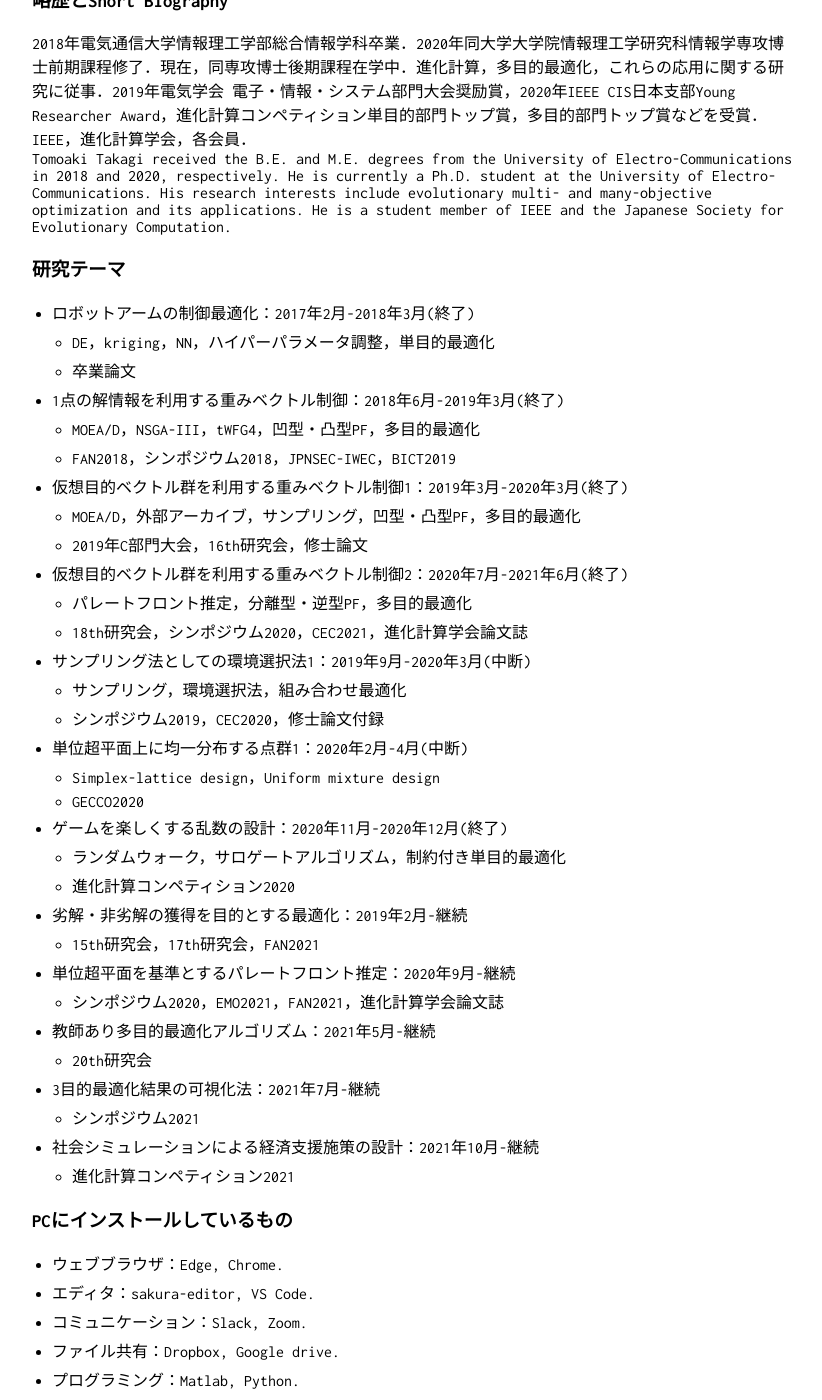
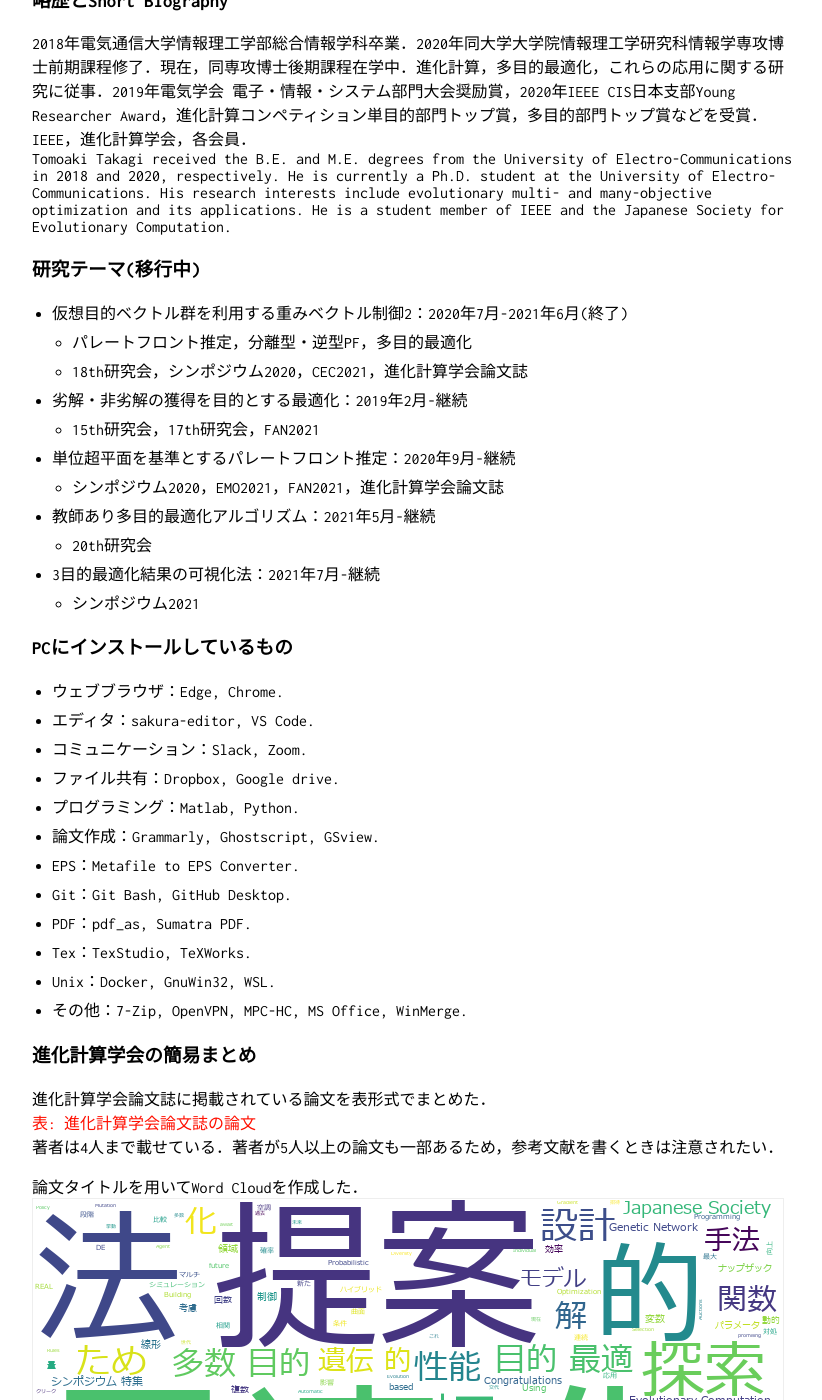
Before and after one commit to tomtkg/tomtkg.github.io, a Jekyll site: the page built from memo.md, in a window 1280 px wide and 1400 px high, scrolled down 1036 px. Shown: the whole window, without its empty margins (228-1050 px from the left). Built offline with Jekyll 4.4.1, drawn with Linux system fonts in a browser that asks for light colours.

Commit message:
Update memo.md

```diff
--- a/memo.md
+++ b/memo.md
@@ -52,28 +52,10 @@ title: Tom TKG's Homepage
 2018年電気通信大学情報理工学部総合情報学科卒業．2020年同大学大学院情報理工学研究科情報学専攻博士前期課程修了．現在，同専攻博士後期課程在学中．進化計算，多目的最適化，これらの応用に関する研究に従事．2019年電気学会 電子・情報・システム部門大会奨励賞，2020年IEEE CIS日本支部Young Researcher Award，進化計算コンペティション単目的部門トップ賞，多目的部門トップ賞などを受賞．IEEE，進化計算学会，各会員．
 Tomoaki Takagi received the B.E. and M.E. degrees from the University of Electro-Communications in 2018 and 2020, respectively. He is currently a Ph.D. student at the University of Electro-Communications. His research interests include evolutionary multi- and many-objective optimization and its applications. He is a student member of IEEE and the Japanese Society for Evolutionary Computation.
 
-### 研究テーマ
-- ロボットアームの制御最適化：2017年2月-2018年3月(終了)
-    - DE，kriging，NN，ハイパーパラメータ調整，単目的最適化
-    - 卒業論文
-- 1点の解情報を利用する重みベクトル制御：2018年6月-2019年3月(終了)
-    - MOEA/D，NSGA-III，tWFG4，凹型・凸型PF，多目的最適化
-    - FAN2018，シンポジウム2018，JPNSEC-IWEC，BICT2019
-- 仮想目的ベクトル群を利用する重みベクトル制御1：2019年3月-2020年3月(終了)
-    - MOEA/D，外部アーカイブ，サンプリング，凹型・凸型PF，多目的最適化
-    - 2019年C部門大会，16th研究会，修士論文
+### 研究テーマ(移行中)
 - 仮想目的ベクトル群を利用する重みベクトル制御2：2020年7月-2021年6月(終了)
     - パレートフロント推定，分離型・逆型PF，多目的最適化
     - 18th研究会，シンポジウム2020，CEC2021，進化計算学会論文誌
-- サンプリング法としての環境選択法1：2019年9月-2020年3月(中断)
-    - サンプリング，環境選択法，組み合わせ最適化
-    - シンポジウム2019，CEC2020，修士論文付録
-- 単位超平面上に均一分布する点群1：2020年2月-4月(中断)
-    - Simplex-lattice design，Uniform mixture design
-    - GECCO2020
-- ゲームを楽しくする乱数の設計：2020年11月-2020年12月(終了)
-    - ランダムウォーク，サロゲートアルゴリズム，制約付き単目的最適化
-    - 進化計算コンペティション2020
 - 劣解・非劣解の獲得を目的とする最適化：2019年2月-継続
     - 15th研究会，17th研究会，FAN2021
 - 単位超平面を基準とするパレートフロント推定：2020年9月-継続
@@ -82,8 +64,6 @@ Tomoaki Takagi received the B.E. and M.E. degrees from the University of Electro
     - 20th研究会
 - 3目的最適化結果の可視化法：2021年7月-継続
     - シンポジウム2021
-- 社会シミュレーションによる経済支援施策の設計：2021年10月-継続
-    - 進化計算コンペティション2021
 
 ### PCにインストールしているもの
 - ウェブブラウザ：Edge, Chrome.
```
